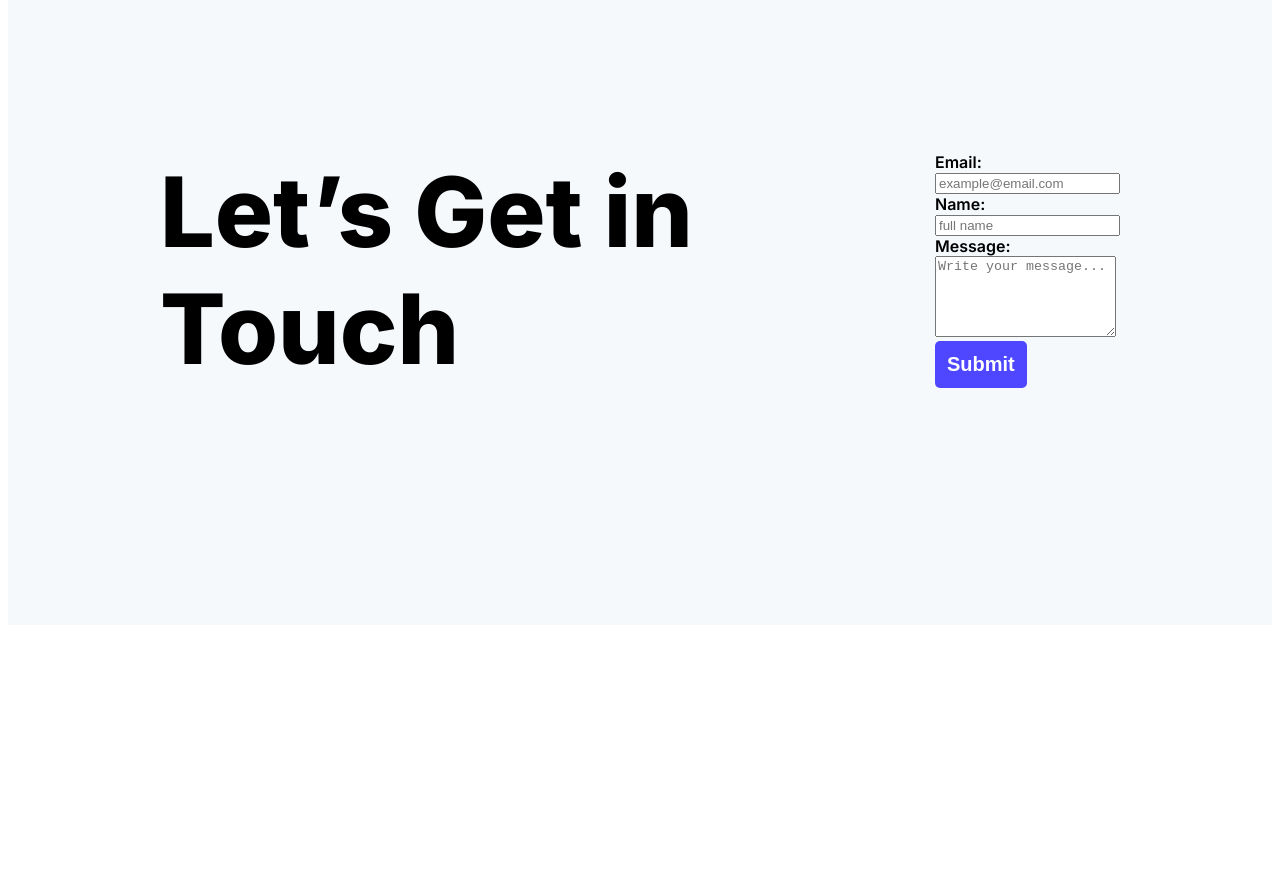
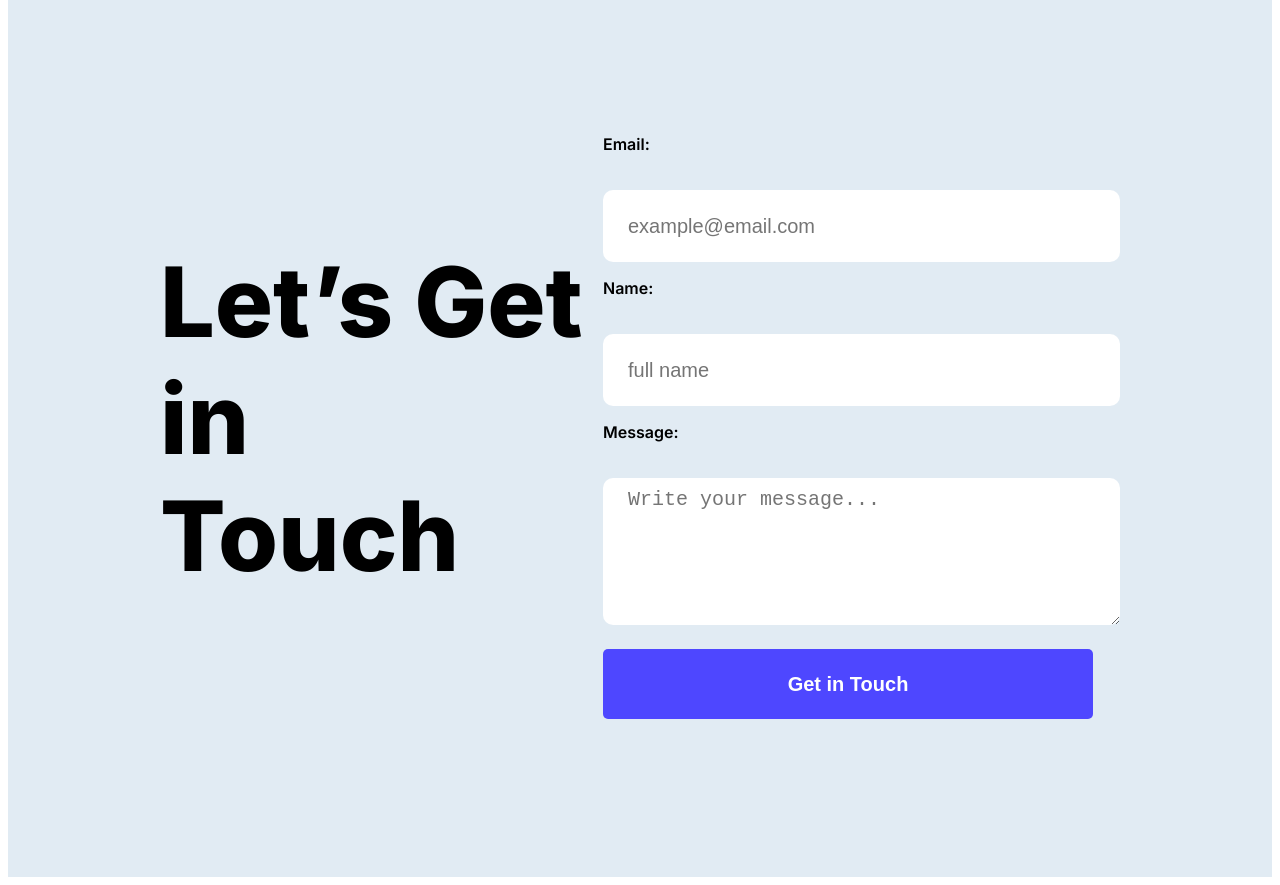
Before and after one commit to Partho-Mukherjee2003/Assignment0.2-1, a plain HTML site: page index.html in a window 1280 px wide. Shown: the part 3040-3925 px from the top of the page. Before the commit the page ends 3673 px from the top, so only its background shows below. Drawn offline with Linux system fonts and the light colour scheme.

Commit message:
This is my fourth commit

```diff
--- a/index.html
+++ b/index.html
@@ -54,7 +54,7 @@
 
 
 
-    <main style="background-color: rgb(245, 249, 252);">
+    <main style="background-color: rgb(225, 235, 243);">
 
         <section style="padding: 158px 152px;">
             <div class="see-section">
@@ -192,16 +192,16 @@
                 </div>
                 <div class="form-input">
                     <form action="">
-                        Email:<br>
+                        <p>Email:</p><br>
                         <input placeholder="example@email.com" type="email">
                         <br>
-                        Name:<br>
+                        <p>Name:</p><br>
                         <input placeholder="full name" type="text">
                         <br>
-                        Message:<br>
-                        <textarea name="Write your message" rows="5" placeholder="Write your message..." id=""></textarea>
+                        <p>Message:</p><br>
+                        <textarea id="textarea" name="Write your message" rows="5" placeholder="Write your message..." id=""></textarea>
                         <br>
-                        <input class="share-btn" type="submit">
+                        <button  class="share-btn">Get in Touch</button>
                     </form>
                 </div>
             </div>
--- a/styles/style.css
+++ b/styles/style.css
@@ -147,3 +147,24 @@ nav{
   align-items: center;
   justify-content: space-between;
 }
+
+.form-input input[type=text],[type=email],button{
+  width: 490px;
+  height: 70px;
+  font-size: 20px;
+  border-radius: 10px;
+  border: none;
+  padding-left:25px;
+}
+#textarea{
+width: 490px;
+  height: 135px;
+  font-size: 20px;
+  border-radius: 10px;
+  border: none;
+  padding-left: 25px;
+  padding-top: 10px;
+}
+.form-input button{
+  margin-top: 20px;
+}
```
